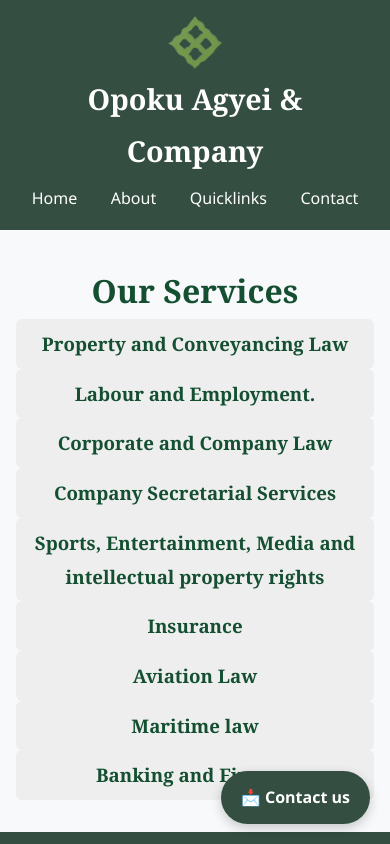
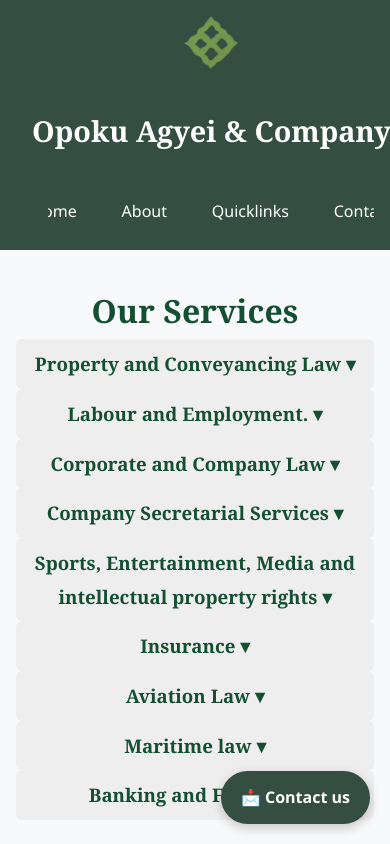
Before and after one commit to kingphotographer/law, a plain HTML site: page Services.html in a window 390 px wide. Shown: the top 844 px of the page. Drawn offline with Linux system fonts and the light colour scheme.

Commit message:
30/05/2025

```diff
--- a/Services.html
+++ b/Services.html
@@ -27,7 +27,7 @@
             <h1>Our Services</h1>
             <li class="dropdown-item">
                 <h3 class="dropdown-toggle">
-                    Property and Conveyancing  Law
+                    Property and Conveyancing  Law &#9662;
                 </h3>
 
 
@@ -51,7 +51,7 @@
             </li>
             <li class="dropdown-item">
                 <h3 class="dropdown-toggle">
-                    Labour and Employment.</h3>
+                    Labour and Employment. &#9662;</h3>
 
                     <ul class="dropdown">
                         <h4>
@@ -75,7 +75,7 @@
             </li>
             <li class="dropdown-item">
                 <h3 class="dropdown-toggle">
-                Corporate and Company Law
+                Corporate and Company Law            &#9662;
                 </h3>
                 <ul class="dropdown">
                     <li>Business formation and organization</li>
@@ -89,7 +89,7 @@
             </li>
             <li class="dropdown-item">
                 <h3 class="dropdown-toggle">
-                Company Secretarial Services
+                Company Secretarial Services &#9662;
                 </h3>
                 <ul class="dropdown">
                     <li>Company/entity formation or registration</li>
@@ -103,7 +103,7 @@
             </li>
             <li class="dropdown-item">
                 <h3 class="dropdown-toggle">
-                    Sports, Entertainment, Media and intellectual property rights            </h3>
+                    Sports, Entertainment, Media and intellectual property rights            &#9662;</h3>
                     <ul class="dropdown">
                         <li>Acting as General Counsel to major entertainment outfits, handling all business aspects of those entertainment properties for our clients, including issues relating to promotions and marketing.</li>
                         <li>Representing sports teams and other sports and entertainment entities and individuals, including negotiating broadcast and sponsorship agreements.</li>
@@ -118,7 +118,7 @@
 
             <li class="dropdown-item">
                 <h3 class="dropdown-toggle">
-                Insurance
+                Insurance &#9662;
                 </h3>
                 <ul class="dropdown">
                     <li>Drafting and reviewing policy documents and programmes.</li>
@@ -130,7 +130,7 @@
 
             <li class="dropdown-item">
                 <h3 class="dropdown-toggle">
-                Aviation Law
+                Aviation Law        &#9662;
                 </h3>
                 <ul class="dropdown">
                     <li>Commercial Air Transport regulations</li>
@@ -142,7 +142,7 @@
 
             <li class="dropdown-item">
                 <h3 class="dropdown-toggle">
-                Maritime law
+                Maritime law &#9662;
                 </h3>
                 <ul class="dropdown">
                     <li>Shipping disputes</li>
@@ -156,7 +156,7 @@
             </li>
             <li class="dropdown-item">
                 <h3 class="dropdown-toggle">
-                Banking and Finance</h3>
+                Banking and Finance &#9662;</h3>
                 <ul class="dropdown">
                     <li>Property and acquisition finance</li>
                     <li>Restructurings and workouts</li>
--- a/Style.css
+++ b/Style.css
@@ -3,7 +3,7 @@
   padding: 0;
   box-sizing: border-box;
   font-family: 'Segoe UI', Tahoma, Geneva, Verdana, sans-serif;
-    text-align: center;
+  align-items: center;
 }
 
 body {
@@ -11,6 +11,7 @@ body {
   color: #212529;
   line-height: 1.8;
   overflow-x: hidden;
+  text-align: center;
 }
 
 h1, h2, h3 {
@@ -29,14 +30,15 @@ a:hover {
   text-decoration: underline;
 }
 
+/* === Header Styles === */
 .heading {
   background-color: #344e41;
   padding: 1rem 2rem;
   display: flex;
   align-items: center;
-    justify-content: space-between;
+  gap: 2rem;
+  color: white;
   flex-wrap: wrap;
-    color: white;
 }
 
 .heading img {
@@ -48,26 +50,57 @@ a:hover {
   font-size: 1.8rem;
   font-weight: bold;
   color: white;
+  white-space: nowrap;
 }
 
 .nav {
   display: flex;
+  gap: 0.8rem;
   list-style: none;
-    gap: 1.2rem;
+  padding: 0;
+  margin: 0;
+  flex: 1 1 auto;
+  justify-content: center;
+  flex-wrap: wrap;
 }
 
 .nav li a {
   color: white;
   font-weight: 500;
-    padding: 0.4rem 0.8rem;
+  padding: 0.5rem 1rem;
   border-radius: 4px;
+  text-decoration: none;
+  background-color: transparent;
+  display: block;
+  white-space: nowrap;
 }
 
 .nav li a:hover {
   background-color: #395870;
 }
 
+/* === Responsive Layout === */
+@media screen and (max-width: 768px) {
+  .heading {
+    flex-direction: column;
+    align-items: center;
+    text-align: center;
+  }
 
+  .nav {
+    flex-direction: row;
+    justify-content: center;
+    overflow-x: auto;
+    width: 100%;
+    flex-wrap: nowrap;
+  }
+
+  .nav li {
+    flex: 0 0 auto;
+  }
+}
+
+/* === Additional Styling (unchanged from your original code) === */
 .quick-contact {
   background-color: #0f5132;
   color: white;
@@ -118,22 +151,22 @@ a:hover {
   transform: scale(1.02);
 }
 
-.quicklinks{
+.quicklinks {
   padding: 50px;
   text-align: center;
 }
-.quicklinks h3{
+
+.quicklinks h3 {
   line-height: 2em;
 }
 
-.quicklinks a{
+.quicklinks a {
   color: #000;
   display: flex;
   flex-wrap: wrap;
   justify-content: center;
   text-decoration: underline;
   line-height: 30px;
-    list-style: decimal;
   font-weight: bolder;
 }
 
@@ -142,14 +175,15 @@ a:hover {
   font-weight: bold;
   text-align: center;
 }
+
 .floating-contact-button {
   position: fixed;
   bottom: 20px;
   right: 20px;
-    background-color: #344e41; /* Dark green tone */
+  background-color: #344e41;
   color: white;
   padding: 12px 20px;
-    border-radius: 999px; /* Fully rounded pill shape */
+  border-radius: 999px;
   font-weight: bold;
   font-size: 1rem;
   box-shadow: 0 4px 12px rgba(0,0,0,0.2);
@@ -162,17 +196,15 @@ a:hover {
 }
 
 .floating-contact-button:hover {
-    background-color: #588157; /* Lighter green on hover */
+  background-color: #588157;
   transform: translateY(-2px);
 }
-
-
-footer.contact-field {
+.contact-field {
   background-color: #344e41;
   color: white;
   padding: 2rem;
   display: flex;
-    flex-direction: column;
+  flex-direction: row;
   align-items: center;
 }
 
@@ -182,12 +214,15 @@ footer.contact-field {
   max-width: 600px;
   height: 300px;
   margin-bottom: 1rem;
+  padding-left: 20%;
 }
 
 .contact-text {
   display: flex;
   flex-direction: column;
   align-items: center;
+  float: right;
+    padding-left: 30%;
 }
 
 .contact-text a {
@@ -199,13 +234,13 @@ footer.contact-field {
   display: none;
   margin-top: 0.5rem;
   background-color: #f9f9f9;
-    /* border-left: 3px solid #444; */
   padding: 1rem;
   border-radius: 0 6px 6px 0;
   list-style-type: none;
 }
-.dropdown li{
-    list-style-type:disc;
+
+.dropdown li {
+  list-style-type: disc;
 }
 
 .dropdown-toggle {
@@ -224,38 +259,6 @@ footer.contact-field {
   display: block;
 }
 
-.services{
-    list-style: none;
+.services {
   list-style-type: none;
 }
-@media screen and (max-width: 768px) {
-    .heading {
-        flex-direction: column;
-        align-items: center;
-        text-align: center;
-    }
-
-    .nav {
-        flex-direction: row;
-        flex-wrap: nowrap;
-        justify-content: center;
-        gap: 0.5rem;
-        padding-top: 0.5rem;
-        flex: 1 1 auto;
-        width: 100%;
-        overflow-x: auto;
-    }
-
-    .nav li {
-        white-space: nowrap;
-    }
-
-    .quick-contact {
-        flex-direction: column;
-        gap: 0.5rem;
-    }
-
-    .contact-text {
-        text-align: center;
-    }
-}
```
Also changed, not shown: About.html (+1 -1 lines), index.html (+7 -6 lines), opokuagyei.html (+1 -1 lines). Lines whose indentation alone changed are shown as unchanged.
